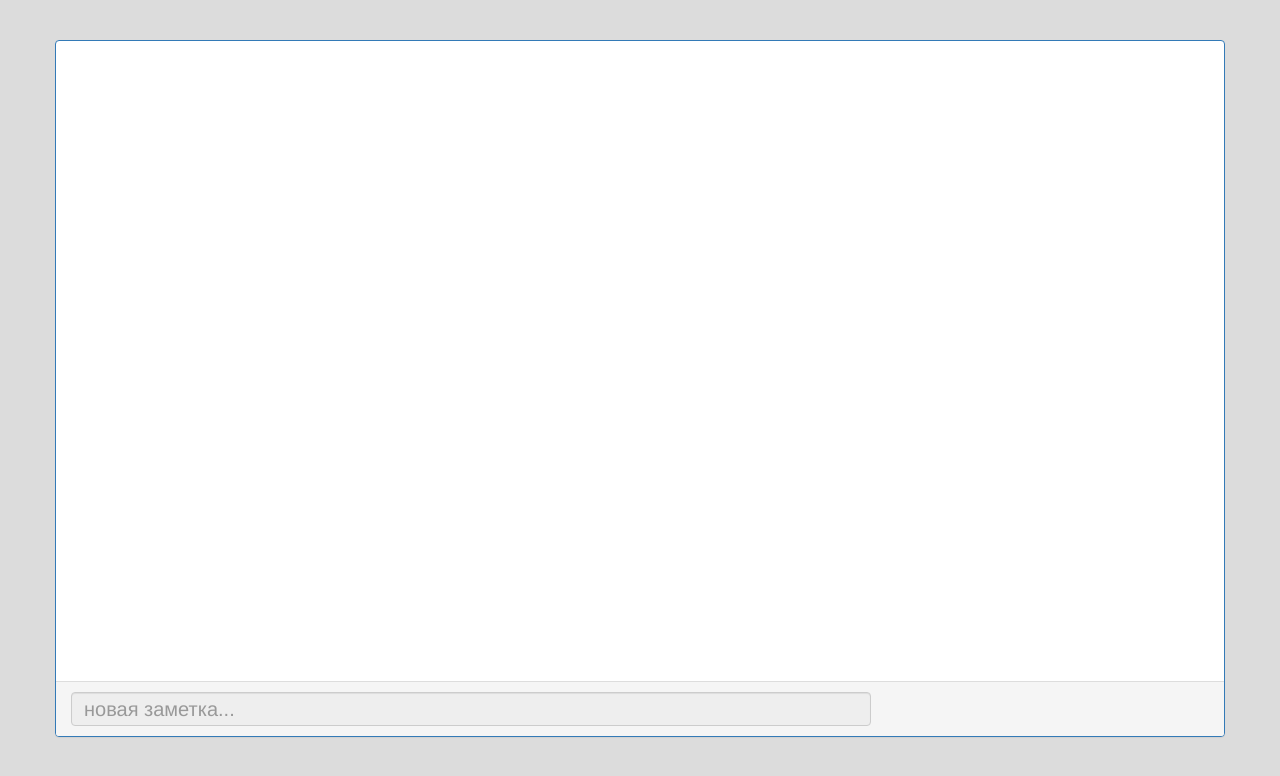
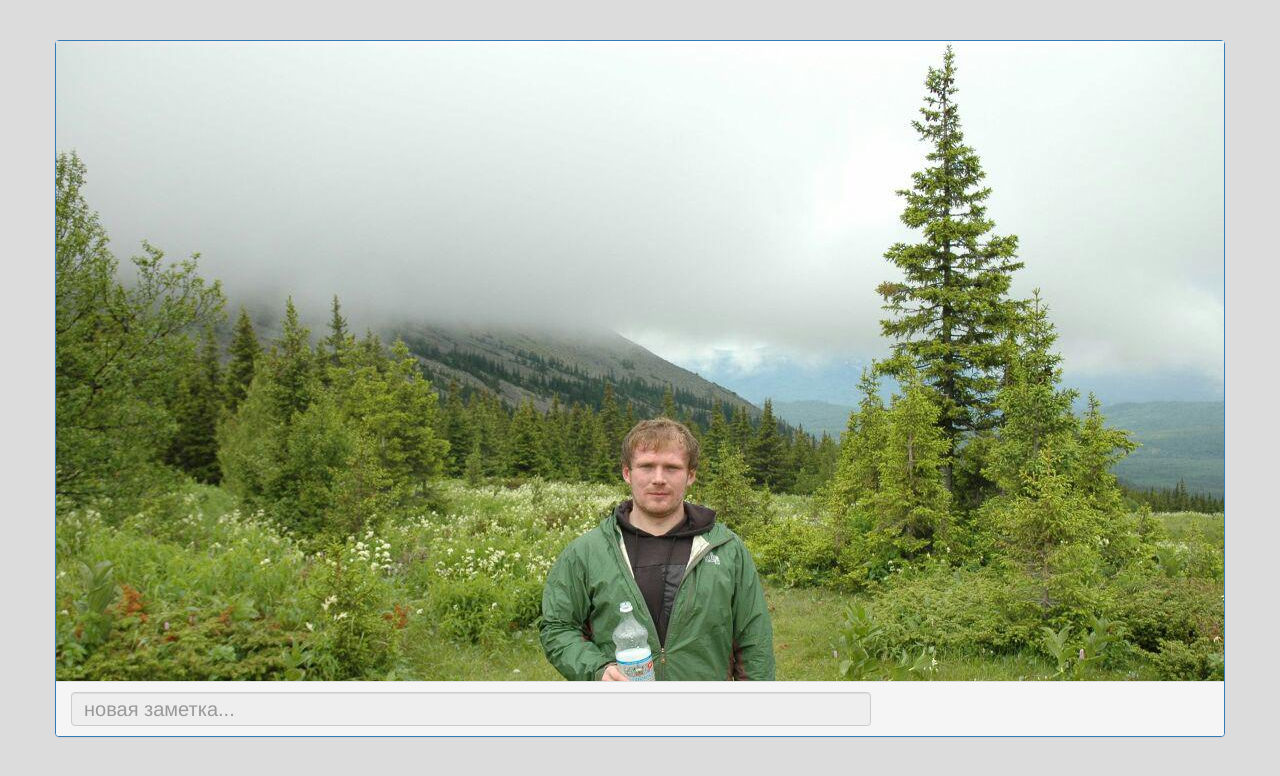
Before and after one commit to a2kat1k/vue_docker_postgres_ws_json, a website: page public/index.html in a window 1280 px wide. Drawn offline with nearby package versions, Linux system fonts and the light colour scheme.

Commit message:
well played

```diff
--- a/public/style.css
+++ b/public/style.css
@@ -63,6 +63,7 @@ body {
   .panel-body {
     overflow-y: scroll;
     height: 80vh;
+    background-image: url(back.jpg);
   }
 
   ::-webkit-scrollbar-track {
```
Also changed, not shown: public/back.jpg (added).
